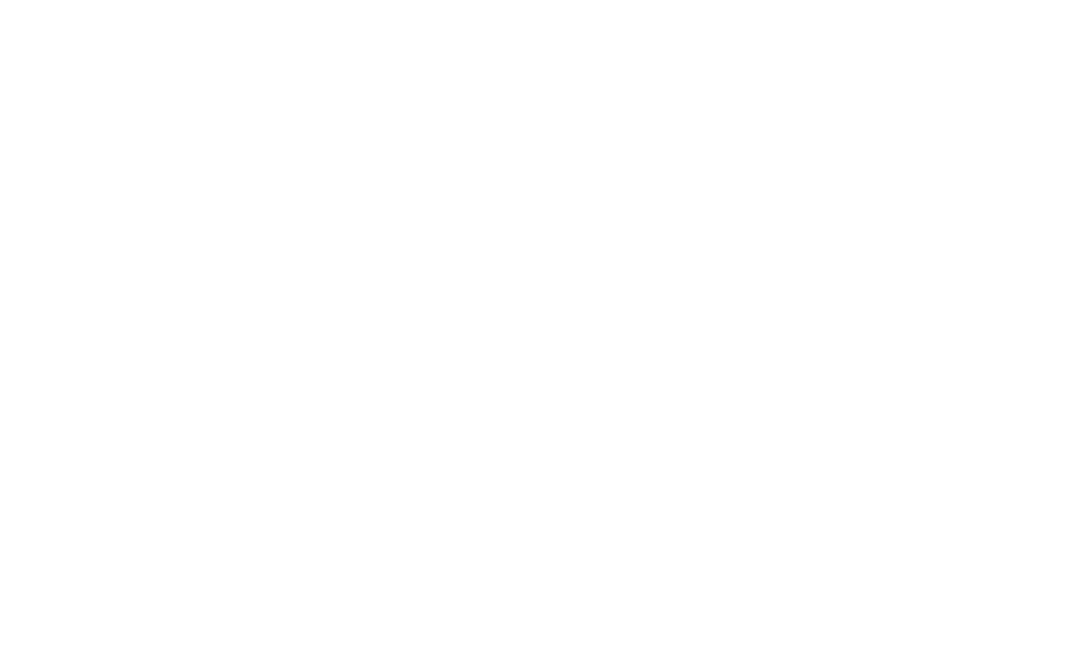
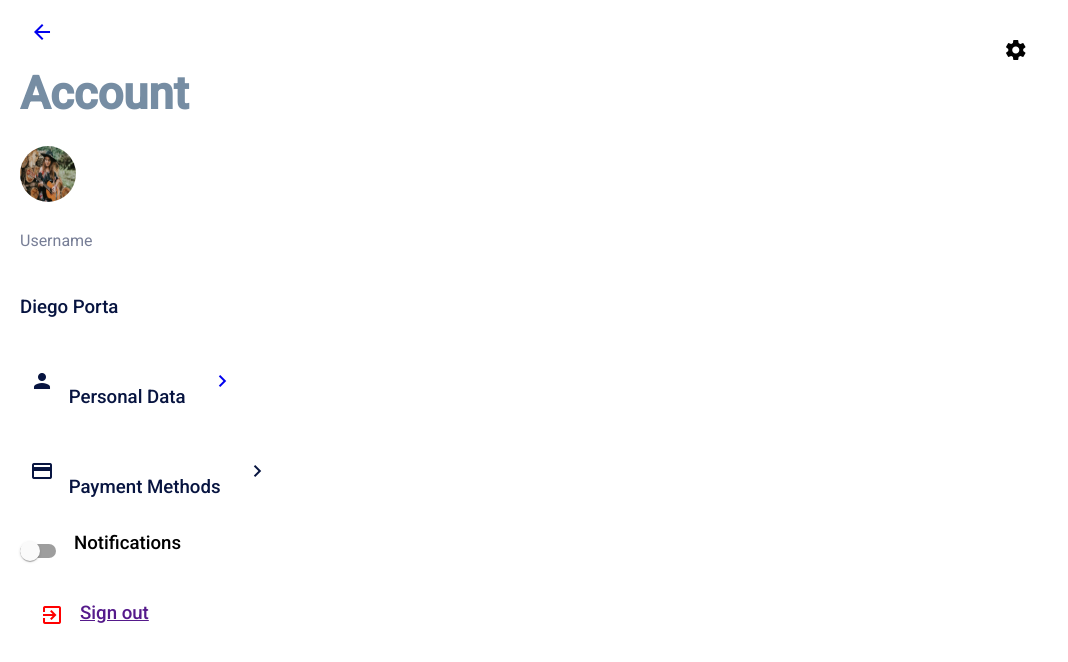
Before and after one commit to ModelVirtual/ModelVirtual--FrontEnd, an Angular app: page /account/1 in a window 1280 px wide. Before the commit this address led to /. Shown: the top 662 px of the page, without its empty margins (0-1068 px from the left). Built offline with nearby package versions, Linux system fonts and the light colour scheme; data requests are answered from the project's data file.

Commit message:
fix implementations with home section
fix implementations with home section

```diff
--- a/server/db.json
+++ b/server/db.json
@@ -124,7 +124,7 @@
     {
       "id": 1,
       "firstName": "Diego",
-      "lastName": "Diego",
+      "lastName": "Porta",
       "email": "diegoporta@gmail.com",
       "password": "123",
       "ProfileImage": "",
--- a/src/app/app.module.ts
+++ b/src/app/app.module.ts
@@ -36,9 +36,9 @@
   { path: '', component: LoginComponent },
   { path: 'forgotYourPassword', component: ForgotYourPasswordComponent},
   { path: 'home/:id', component: HomeComponent},
-  { path: 'account', component: AccountComponent},
-  { path: 'account/edit-data', component: EditPersonalDataComponent},
-  { path: 'product', component: ProductsComponent},
+  { path: 'account/:id', component: AccountComponent},
+  { path: 'account/edit-data/:id', component: EditPersonalDataComponent},
+  { path: 'product/:id', component: ProductsComponent},
   {path:'product-details/:id',component:ProductDetailsComponent},
   { path: 'favorites', component: FavoritesComponent}
 ];
--- a/src/app/components/account/account.component.html
+++ b/src/app/components/account/account.component.html
@@ -1,37 +1,35 @@
 <div>
-  <button id="back-btn" [routerLink]="'/home'" mat-icon-button color="transparent">
+  <a href="/home/{{userData.id}}">
     <mat-icon>arrow_back</mat-icon>
-  </button>
+  </a>
   <button id="settings-btn" mat-icon-button color="transparent">
     <mat-icon>settings</mat-icon>
   </button>
   <h1>Account</h1>
   <img class="circular--square" src="assets/avatar.png">
   <h3>Username</h3>
-  <h2>{{users_name}}</h2>
+  <h2>{{userData.firstName}}  {{userData.lastName}}</h2>
   <h2>
     <mat-icon >person</mat-icon>
     Personal Data
-    <button id="person-btn" [routerLink]="'/account/edit-data'" mat-icon-button color="transparent">
+    <a href="/account/edit-data/{{userData.id}}">
       <mat-icon>keyboard_arrow_right</mat-icon>
-    </button>
+    </a>
   </h2>
   <h2>
     <mat-icon>payment</mat-icon>
     Payment Methods
-    <button id="payment-btn" mat-icon-button color="transparent">
-      <mat-icon>keyboard_arrow_right</mat-icon>
-    </button>
+    <a ><mat-icon>keyboard_arrow_right</mat-icon></a>
   </h2>
   <mat-slide-toggle [(ngModel)]="notif_activated" class="mat-slide-toggle" color="switch">
     <h2 [style.color]="notif_activated ? 'green' : 'black'">Notifications</h2>
   </mat-slide-toggle>
   <div class="sign-out">
     <h2>
-      <button id="sign-out-btn" mat-icon-button color="red">
+      <button [routerLink]="''" id="sign-out-btn" mat-icon-button color="red">
         <mat-icon>exit_to_app</mat-icon>
       </button>
-      Sign out
+      <a href="">Sign out</a>
     </h2>
   </div>
 </div>
--- a/src/app/components/account/account.component.ts
+++ b/src/app/components/account/account.component.ts
@@ -1,4 +1,6 @@
 import { Component, OnInit } from '@angular/core';
+import {ActivatedRoute} from "@angular/router";
+import {UserService} from "../../services/user.service";
 
 @Component({
   selector: 'app-account',
@@ -7,13 +9,22 @@
 })
 export class AccountComponent implements OnInit {
   notif_activated: boolean;
-  users_name: string;
+  public userData: any = {}
 
-  constructor() {
+  constructor(private serviceUsers: UserService,
+              private activeRoute: ActivatedRoute) {
     this.notif_activated = false;
-    this.users_name = "Carolina López";
   }
 
   ngOnInit(): void {
+    this.getUserById()
+  }
+  getUserById(){
+    this.activeRoute.params.subscribe(params =>{
+      this.userData=this.serviceUsers.getUserById(Number(params['id']))
+        .subscribe(response =>{
+          this.userData = response
+        })
+    })
   }
 }
--- a/src/app/components/home/home.component.html
+++ b/src/app/components/home/home.component.html
@@ -7,8 +7,8 @@
 <div class="see_more">
   <button mat-raised-button>See More</button>
 </div>
-<div class="use_qr_code">
-  <h1>how to use qr code</h1>
+<div class="use_qr_code" >
+  <h1></h1>
   <div class="inform">
     <p>Le damos al botón de la cámara y una vez apuntes donde salga el recuadro de la etiqueta de la prenda, saldrá cada una de las especificaciones.</p>
     <img src="https://i.ibb.co/1978Hsb/cel-phone.png"  alt="">
--- a/src/app/components/nav-bar/nav-bar.component.html
+++ b/src/app/components/nav-bar/nav-bar.component.html
@@ -13,5 +13,5 @@
   <mat-icon aria-hidden="false" aria-label="Example done icon" class="icon">qr_code</mat-icon>
   <mat-icon aria-hidden="false" aria-label="Example home icon" class="icon">search</mat-icon>
   <mat-icon [routerLink]="'/favorites'" aria-hidden="false" aria-label="Example home icon" class="icon">favorite</mat-icon>
-  <img [routerLink]="'/account'" src="assets/avatar.png" alt="">
+  <a href="/account/{{userData.id}}"><img src="assets/avatar.png" alt="" ></a>
 </mat-card>
--- a/src/app/components/nav-bar/nav-bar.component.ts
+++ b/src/app/components/nav-bar/nav-bar.component.ts
@@ -1,4 +1,6 @@
-import { Component, OnInit } from '@angular/core';
+import {Component, Input, OnInit} from '@angular/core';
+import {UserService} from "../../services/user.service";
+import {ActivatedRoute} from "@angular/router";
 
 @Component({
   selector: 'app-nav-bar',
@@ -6,10 +8,21 @@
   styleUrls: ['./nav-bar.component.css']
 })
 export class NavBarComponent implements OnInit {
-
-  constructor() { }
+  public userData: any = {}
+  constructor(private serviceUsers: UserService,
+              private activeRoute: ActivatedRoute) {
+  }
 
   ngOnInit(): void {
+    this.getUserById()
   }
-
+  getUserById(){
+    this.activeRoute.params.subscribe(params =>{
+      this.userData=this.serviceUsers.getUserById(Number(params['id']))
+        .subscribe(response =>{
+          this.userData = response
+        })
+    })
+    console.log(this.userData.id)
+  }
 }
--- a/src/app/components/product-details/product-details.component.ts
+++ b/src/app/components/product-details/product-details.component.ts
@@ -58,5 +58,6 @@
             return EMPTY;
           })
         );
+      console.log(this.ProductDetails$)
     }
   }
--- a/src/app/services/user.service.ts
+++ b/src/app/services/user.service.ts
@@ -24,10 +24,10 @@
   loginByEmail(form: Users):Observable<ResponseInterface>{
     return this.http.post<ResponseInterface>(this.apiURL, form);
   }
-  getUsers():Observable<Product[]>{
-    return this.http.get<Product[]>(this.apiURL);
+  getUsers():Observable<Users[]>{
+    return this.http.get<Users[]>(this.apiURL);
   }
-  getProductById(id:number) {
+  getUserById(id:number) {
     return this.users$.pipe(map(product=>product.find(p=>p.id===id)));
   }
   create(item: any): Observable<Product>{
```
Also changed, not shown: src/app/components/home/home.component.ts (+10 -2 lines).
